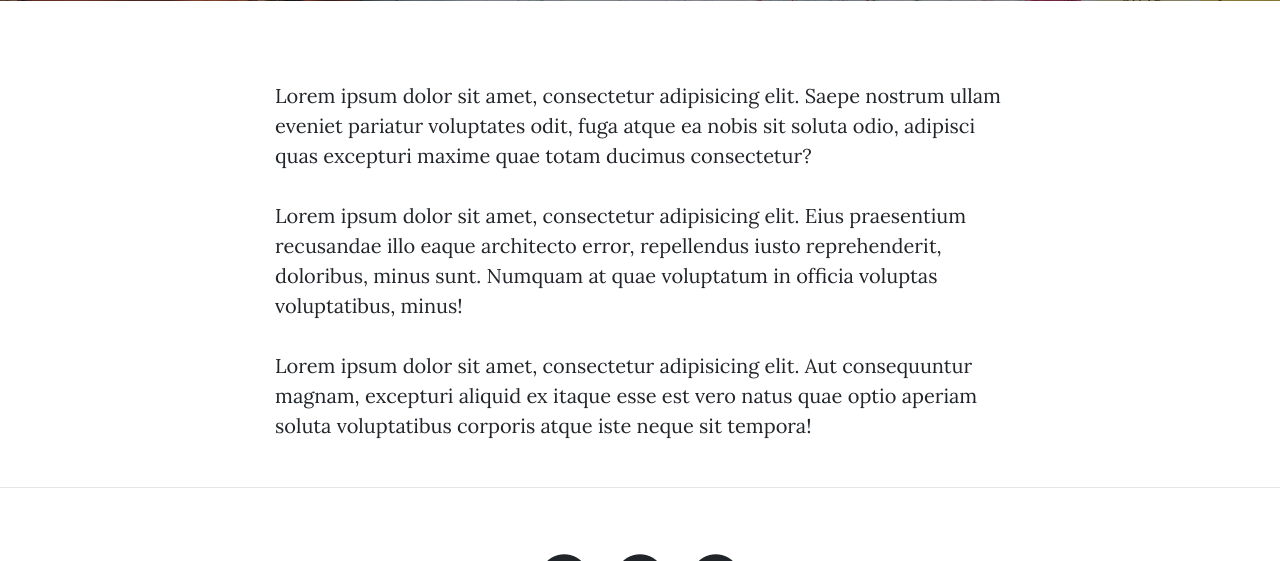
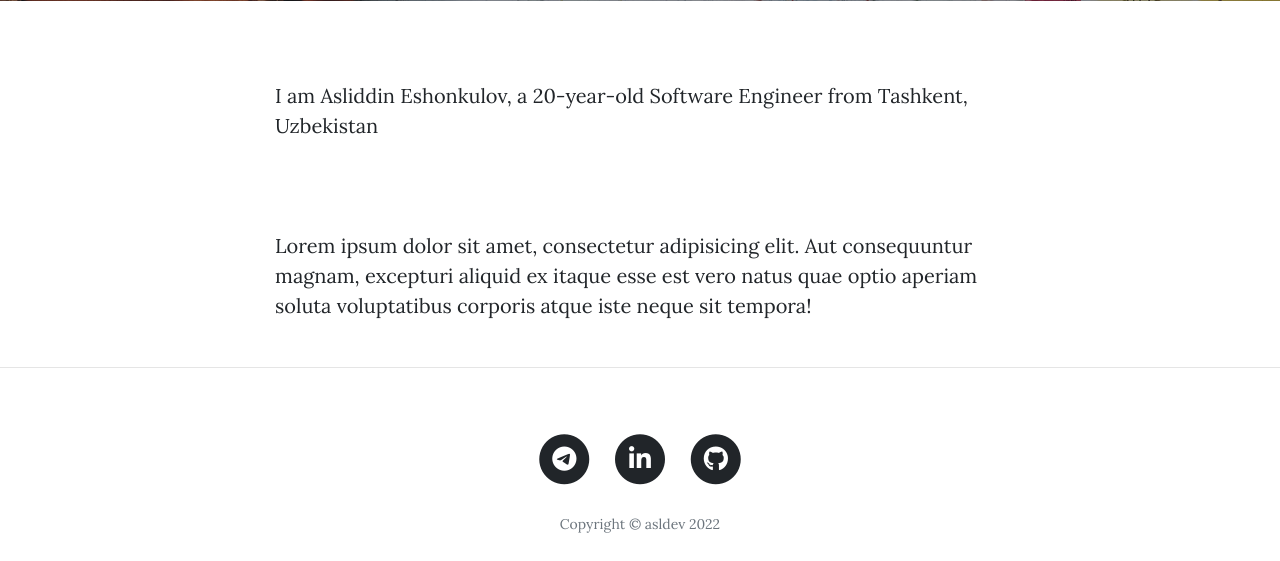
Before and after one commit to asliddin2002developer/asliddin-blog, a Flask app: page /about in a window 1280 px wide. Shown: the part 531-1092 px from the top of the page. After the commit the page ends 1064 px from the top, so only its background shows below. Run offline with Flask 2, Linux system fonts and the light colour scheme; some libraries are stand-ins or nearby versions.

Commit message:
Update about.html

```diff
--- a/templates/about.html
+++ b/templates/about.html
@@ -19,8 +19,8 @@
   <div class="container">
     <div class="row">
       <div class="col-lg-8 col-md-10 mx-auto">
-        <p>Lorem ipsum dolor sit amet, consectetur adipisicing elit. Saepe nostrum ullam eveniet pariatur voluptates odit, fuga atque ea nobis sit soluta odio, adipisci quas excepturi maxime quae totam ducimus consectetur?</p>
-        <p>Lorem ipsum dolor sit amet, consectetur adipisicing elit. Eius praesentium recusandae illo eaque architecto error, repellendus iusto reprehenderit, doloribus, minus sunt. Numquam at quae voluptatum in officia voluptas voluptatibus, minus!</p>
+        <p>I am Asliddin Eshonkulov, a 20-year-old Software Engineer from Tashkent, Uzbekistan</p>
+        <img href='https://www.instagram.com/p/B-RqLLulAM-/?utm_source=ig_web_copy_link'/>
         <p>Lorem ipsum dolor sit amet, consectetur adipisicing elit. Aut consequuntur magnam, excepturi aliquid ex itaque esse est vero natus quae optio aperiam soluta voluptatibus corporis atque iste neque sit tempora!</p>
       </div>
     </div>
```
